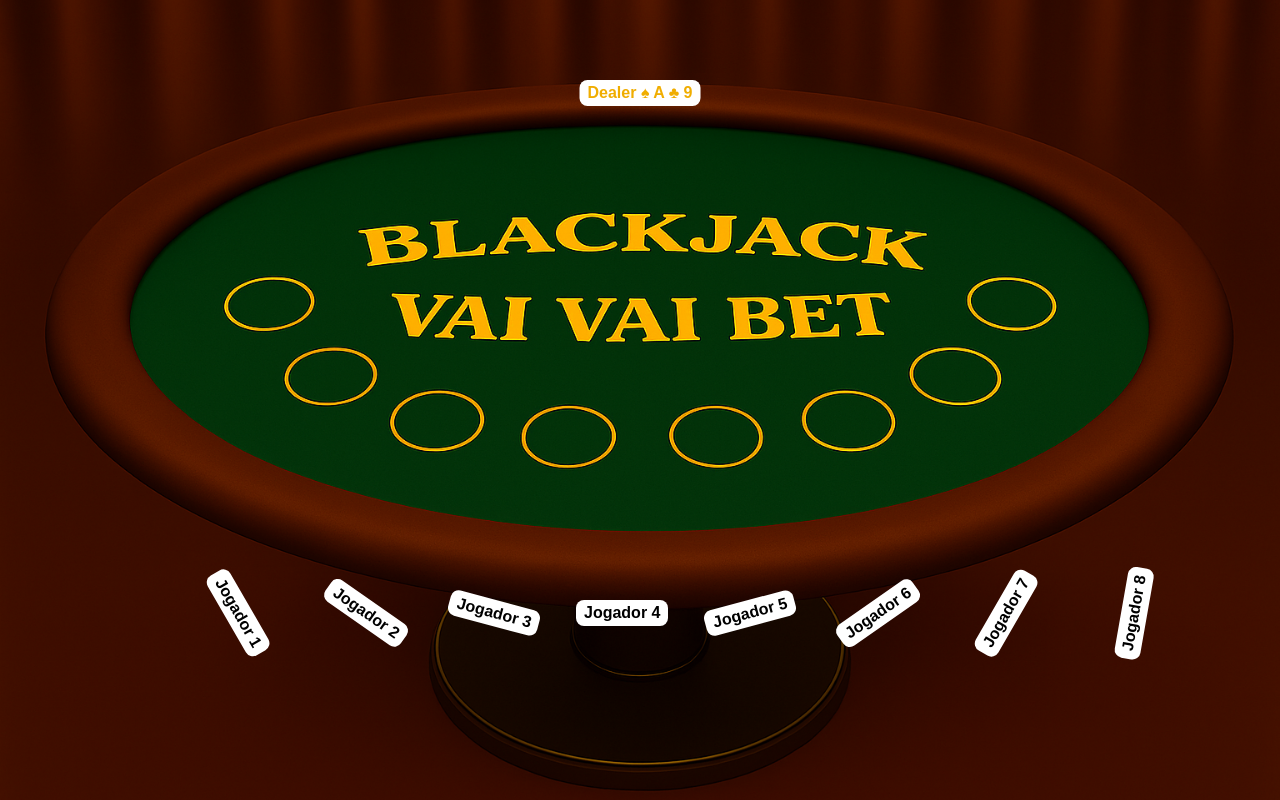
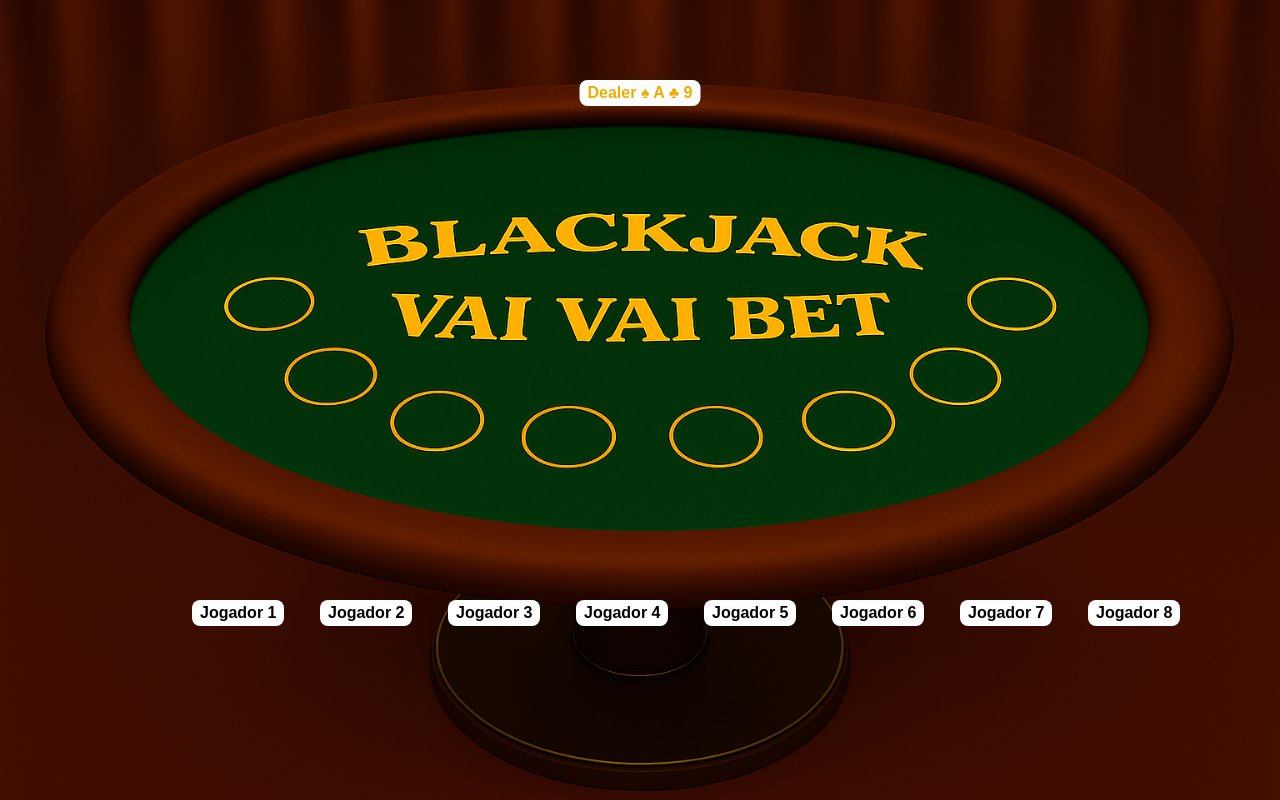
Before and after one commit to blinbingo/kombi, a Next.js app: page /blackjack in a window 1280 px wide. Built offline with nearby package versions, Linux system fonts and the light colour scheme.

Commit message:
Update index.js

```diff
--- a/pages/blackjack/index.js
+++ b/pages/blackjack/index.js
@@ -39,14 +39,14 @@ export default function MesaBlackjack() {
       </div>
 
       {/* Jogadores com posicionamento responsivo por porcentagem */}
-      <JogadorMesa top="75%" left="15%" rotate={60} nome="Jogador 1" />
-      <JogadorMesa top="75%" left="25%" rotate={35} nome="Jogador 2" />
-      <JogadorMesa top="75%" left="35%" rotate={15} nome="Jogador 3" />
+      <JogadorMesa top="75%" left="15%" rotate={0} nome="Jogador 1" />
+      <JogadorMesa top="75%" left="25%" rotate={0} nome="Jogador 2" />
+      <JogadorMesa top="75%" left="35%" rotate={0} nome="Jogador 3" />
       <JogadorMesa top="75%" left="45%" rotate={0} nome="Jogador 4" />
-      <JogadorMesa top="75%" left="55%" rotate={-15} nome="Jogador 5" />
-      <JogadorMesa top="75%" left="65%" rotate={-35} nome="Jogador 6" />
-      <JogadorMesa top="75%" left="75%" rotate={-60} nome="Jogador 7" />
-      <JogadorMesa top="75%" left="85%" rotate={-80} nome="Jogador 8" />
+      <JogadorMesa top="75%" left="55%" rotate={0} nome="Jogador 5" />
+      <JogadorMesa top="75%" left="65%" rotate={0} nome="Jogador 6" />
+      <JogadorMesa top="75%" left="75%" rotate={0} nome="Jogador 7" />
+      <JogadorMesa top="75%" left="85%" rotate={0} nome="Jogador 8" />
     </div>
   );
 }
```
